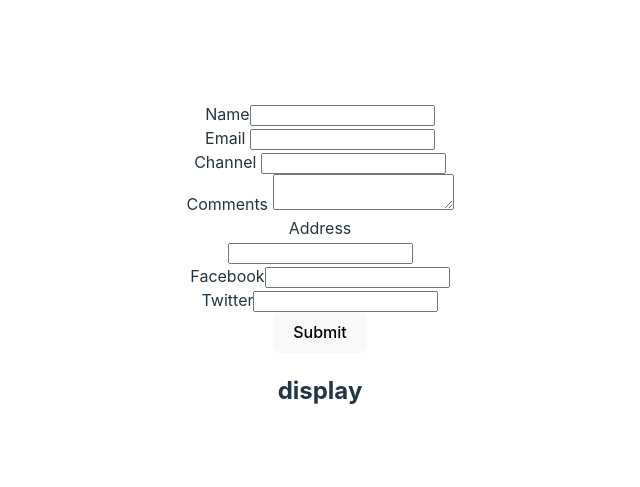
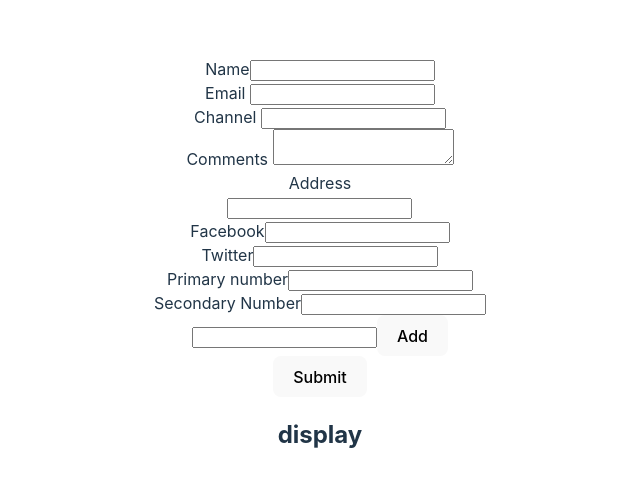
Before and after one commit to harishss20/Formik-Test, a React (Vite) app: page / in a window 1280 px wide. Shown: the part 135-622 px from the top of the page, without its empty margins (320-960 px from the left). Built offline with nearby package versions, Linux system fonts and the light colour scheme.

Commit message:
FieldArray

```diff
--- a/src/components/TextForm.jsx
+++ b/src/components/TextForm.jsx
@@ -1,5 +1,5 @@
 import React from "react";
-import { Formik, Form, Field, ErrorMessage } from "formik";
+import { Formik, Form, Field, ErrorMessage, FieldArray } from "formik";
 import * as yup from "yup";
 import "../App.css";
 import TextError from "./TextError";
@@ -13,6 +13,8 @@ const initialValues = {
     facebook: "",
     twitter: "",
   },
+  phoneNumber: ["", ""],
+  pNumber: [""],
 };
 const onSubmit = (values) => {
   console.log("onsubmit", values);
@@ -71,17 +73,57 @@ function TextForm() {
               }}
             </Field>
           </div>
-
           <div>
             <label htmlFor="facebook">Facebook</label>
             <Field id="facebook" name="social.facebook" />
           </div>
-
           <div>
             <label htmlFor="twitter"> Twitter</label>
             <Field id="twitter" name="social.twitter" />
           </div>
-
+          <div>
+            <label htmlFor="prinum">Primary number</label>
+            <Field id="facebook" name="phoneNumber[0]" />
+          </div>
+          <div>
+            <label htmlFor="secnum">Secondary Number</label>
+            <Field id="facebook" name="phoneNumber[1]" />
+          </div>
+          <FieldArray name="pNumber">
+            {(props) => {
+              console.log(props);
+              const { form, remove, push } = props;
+              const { values } = form;
+              const { pNumber } = values;
+              return (
+                <div>
+                  {pNumber.map((ph, index) => (
+                    <div key={index}>
+                      <Field name={`pNumber[${index}]`} />
+                      <button
+                        type="button"
+                        onClick={() => {
+                          push("");
+                        }}
+                      >
+                        Add{" "}
+                      </button>
+                      {index > 0 && (
+                        <button
+                          type="button"
+                          onClick={() => {
+                            remove(index);
+                          }}
+                        >
+                          Remove
+                        </button>
+                      )}
+                    </div>
+                  ))}
+                </div>
+              );
+            }}
+          </FieldArray>
           <button type="submit">Submit</button>
           <h2>display</h2>
         </Form>
```
